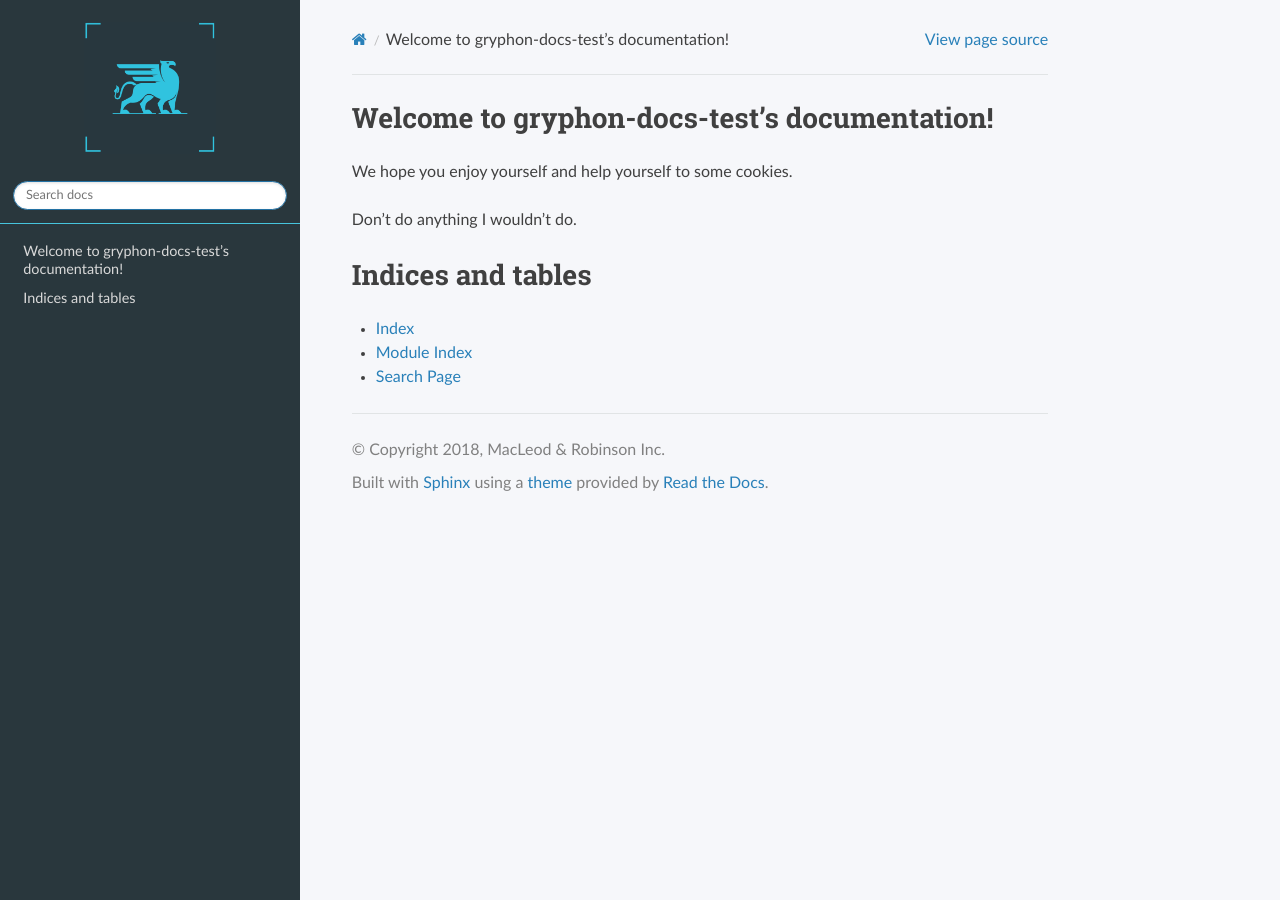
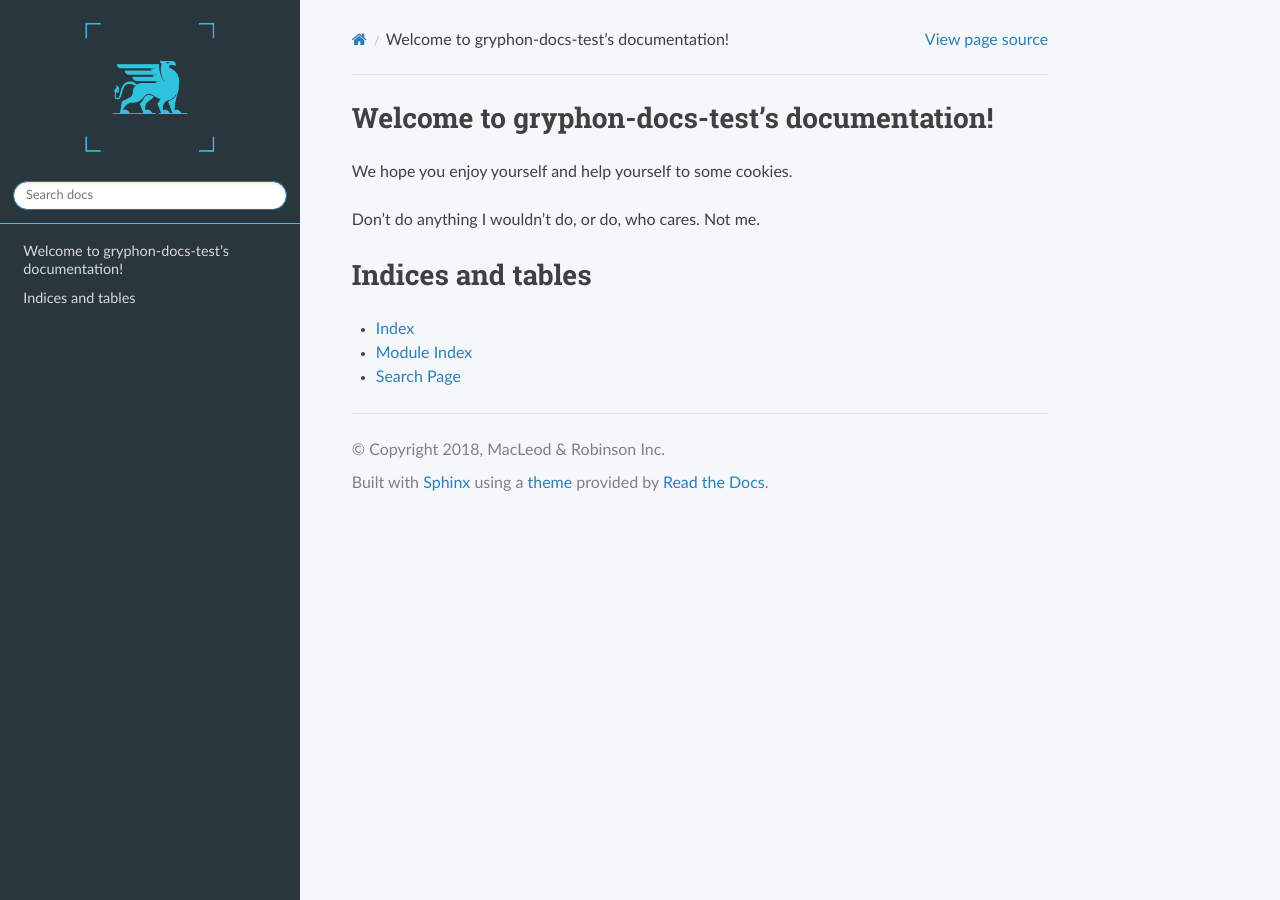
Before and after one commit to garethdeltamu/gryphon-docs-test, a Sphinx documentation site: the page built from docs/source/index.rst, in a window 1280 px wide. Built offline with Sphinx 7.4.7 and the Read the Docs theme 2.0.0, drawn with Linux system fonts in a browser that asks for light colours; formulas are drawn with MathJax 3.

Commit message:
Update index.rst

```diff
--- a/docs/source/index.rst
+++ b/docs/source/index.rst
@@ -8,7 +8,7 @@ Welcome to gryphon-docs-test's documentation!
 
 We hope you enjoy yourself and help yourself to some cookies.
 
-Don't do anything I wouldn't do.
+Don't do anything I wouldn't do, or do, who cares. Not me.
 
 .. toctree::
    :maxdepth: 2
```
